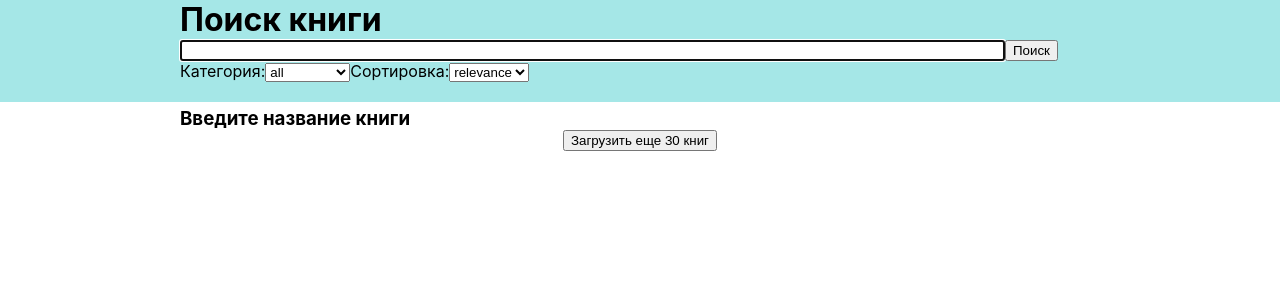
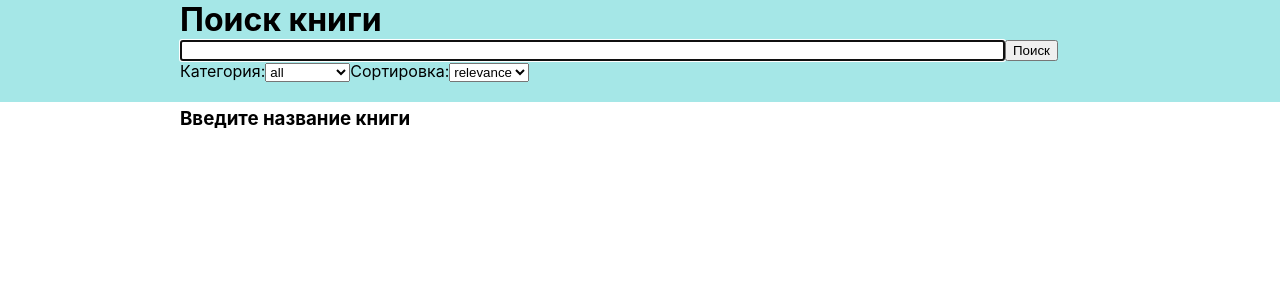
Before and after one commit to TwelveYou/Future_test, a React (Create React App) app: page / in a window 1280 px wide. Shown: the top 300 px of the page. Built offline with nearby package versions, Linux system fonts and the light colour scheme.

Commit message:
change view button "load more" under different situations

```diff
--- a/src/App.js
+++ b/src/App.js
@@ -3,7 +3,7 @@ import './modules/Book';
 
 import React, { useState } from 'react';
 import Header from './modules/Header';
-// import ListOfBooks from './modules/ListOfBooks';
+import ListOfBooks from './modules/ListOfBooks';
 import AboutSearching from './modules/AboutSearching';
 import ButtonAddBooks from './modules/ButtonAddBooks';
 import ShowFullBook from './modules/ShowFullBook';
@@ -11,7 +11,6 @@ import Loader from './modules/Loader';
 
 import keyForApi from './modules/data/keyForApi';
 
-const ListOfBooks = React.lazy(() => import('./modules/ListOfBooks'));
 
 function App() {
   const [books, setBooks] = useState(null);
@@ -24,13 +23,22 @@ function App() {
   function getBooks(searchVal){
     if (searchVal === ''){
       searchVal = 'flowers';
-      console.log('Поле поиска не может быть пустым');
 
       document.getElementById('search-string').placeholder = 'Вы не ввели текст';
       document.getElementById('search-string').style = 'color:red; border-color: red;';
+
+      setBooks(null);
     } else{
       document.getElementById('search-string').placeholder = '';
       document.getElementById('search-string').style = '';
+
+      if(document.getElementById('button-add__button') !== null){
+        document.getElementById('button-add__button').textContent = "Загрузить еще 30 книг";
+        document.getElementById('button-add__button').style.backgroundColor = '';
+        document.getElementById('button-add__button').style.color = '';
+        document.getElementById('button-add__button').disabled = '';
+      }
+
 
       var request = new XMLHttpRequest();
       let subject;
@@ -53,11 +61,11 @@ function App() {
           }
       });
 
-      request.onloadstart = (event) => {
+      request.onloadstart = () => {
         document.getElementById('loader').style.visibility = 'visible';
       }
 
-      request.onload = (event) => {
+      request.onload = () => {
         document.getElementById('loader').style.visibility = 'hidden';
       };
 
@@ -85,15 +93,21 @@ function App() {
               let response = JSON.parse(request.responseText);
               if(response.hasOwnProperty('items')){
                 return  setBooks([...books, ...response.items]);
+              } else
+              if(response.items === undefined){
+                document.getElementById('button-add__button').textContent = "Больше нет книг по вашему запросу";
+                document.getElementById('button-add__button').style.backgroundColor = 'red';
+                document.getElementById('button-add__button').style.color = 'white';
+                document.getElementById('button-add__button').disabled = 'disabled';
               }
           }
       });
 
-      request.onloadstart = (event) => {
+      request.onloadstart = () => {
         document.getElementById('loader').style.visibility = 'visible';
       }
 
-      request.onload = (event) => {
+      request.onload = () => {
         document.getElementById('loader').style.visibility = 'hidden';
       };
 
@@ -103,6 +117,12 @@ function App() {
     }
   }
 
+  let buttonAdd = '';
+  if(books !== null){
+      buttonAdd = <ButtonAddBooks addBooks={addBooks}/>;
+
+  }
+
   let content;
   if(openBook !== null){
     content = <ShowFullBook book={openBook} openBook={openBook} setOpenBook={setOpenBook}/>;
@@ -110,7 +130,7 @@ function App() {
     content = <div>
       <AboutSearching items={items} books={books}/>
       <ListOfBooks books={books} setOpenBook={setOpenBook}></ListOfBooks>
-      <ButtonAddBooks addBooks={addBooks}/>
+      {buttonAdd}
     </div>;
   }
 
--- a/src/modules/ButtonAddBooks.js
+++ b/src/modules/ButtonAddBooks.js
@@ -4,7 +4,7 @@ export default class ButtonAddBooks extends React.Component {
   render() {
     return (
         <div className="button-add">
-            <button onClick={()=>(this.props.addBooks(document.getElementById("search-string").value))}>Загрузить еще 30 книг</button>
+            <button id="button-add__button" onClick={()=>(this.props.addBooks(document.getElementById("search-string").value))}>Загрузить еще 30 книг</button>
         </div>
     )
   }
```
